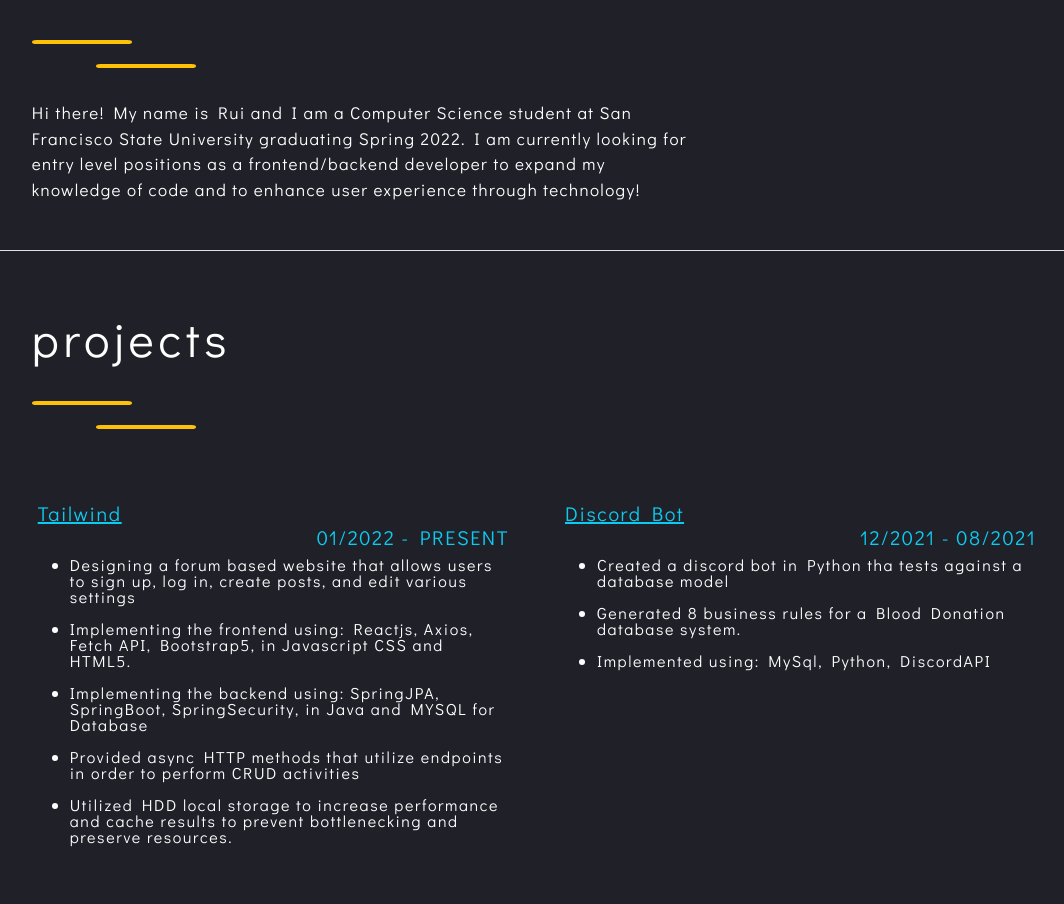
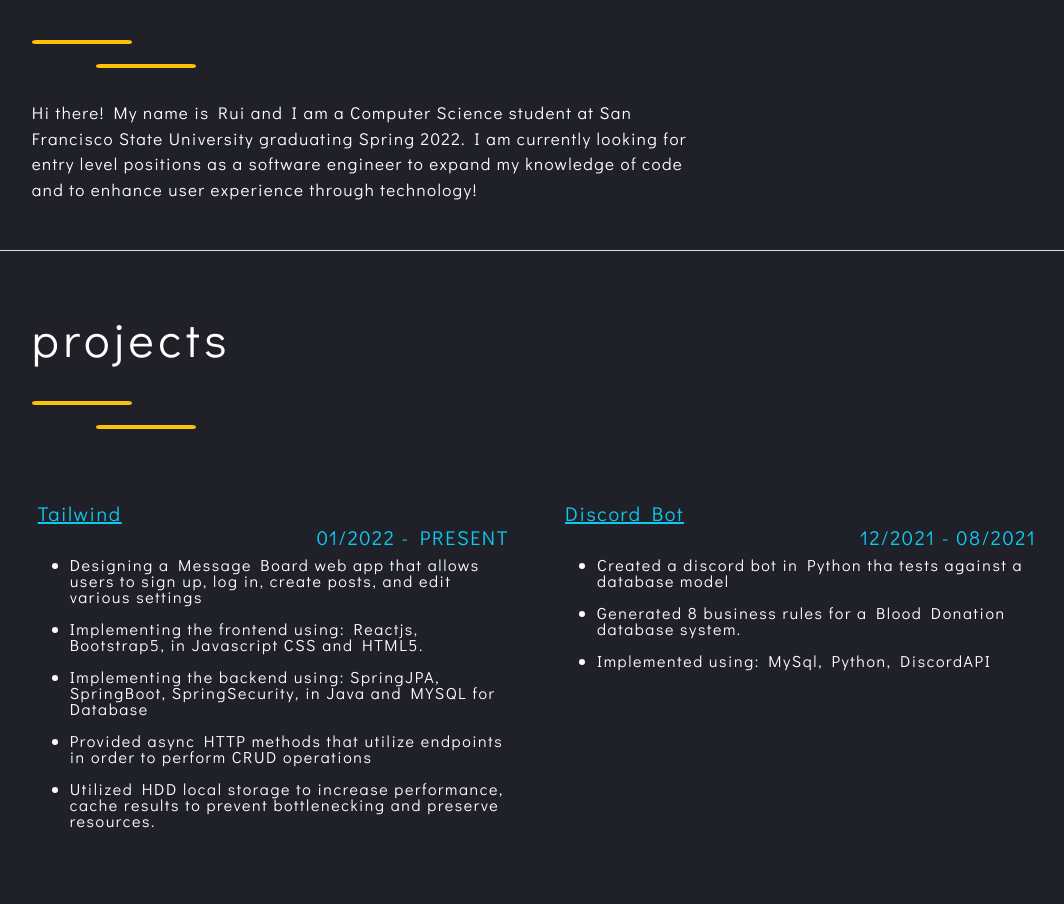
Before and after one commit to RuiQiHuang1832/Portfolio, a React (Create React App) app: page / in a window 1280 px wide. Shown: the part 792-1696 px from the top of the page, without its empty margins (109-1173 px from the left). Built offline with nearby package versions, Linux system fonts and the light colour scheme.

Commit message:
changed a few lines

```diff
--- a/src/components/About.jsx
+++ b/src/components/About.jsx
@@ -16,7 +16,7 @@ export default function About() {
           </div>
             <div className='title-text mb-5 col-7 mt-4 fontDidact'>
                 Hi there! My name is Rui and I am a Computer Science student at San Francisco State University
-                graduating Spring 2022. I am currently looking for entry level positions as a frontend/backend developer
+                graduating Spring 2022. I am currently looking for entry level positions as a software engineer
                  to expand my knowledge of code and to enhance user experience through technology!
 
         </div>
--- a/src/components/Projects.jsx
+++ b/src/components/Projects.jsx
@@ -25,12 +25,12 @@ export default function Projects() {
         <h5 class="card-title text-info"><span className='text-decoration-underline'>Tailwind </span> <span className='d-flex justify-content-end'>01/2022 - PRESENT</span></h5>
         <p class="card-text"><ul>
         <li>
-        Designing a forum based website that allows
+        Designing a Message Board web app that allows
         users to sign up, log in, create posts, and edit various settings
         </li>
         <br/>
         <li>
-          Implementing the frontend using: Reactjs, Axios, Fetch API, Bootstrap5, in Javascript CSS and HTML5.
+          Implementing the frontend using: Reactjs, Bootstrap5, in Javascript CSS and HTML5.
         </li>
         <br/>
         <li>
@@ -38,11 +38,11 @@ export default function Projects() {
         </li>
         <br/>
         <li>
-          Provided async HTTP methods that utilize endpoints in order to perform CRUD activities
+          Provided async HTTP methods that utilize endpoints in order to perform CRUD operations
         </li>
         <br/>
         <li>
-          Utilized HDD local storage to increase performance and cache results to prevent bottlenecking and preserve resources.
+          Utilized HDD local storage to increase performance, cache results to prevent bottlenecking and preserve resources.
         </li>
 
         </ul></p>
--- a/src/components/Skills.jsx
+++ b/src/components/Skills.jsx
@@ -30,7 +30,7 @@ export default class Skills extends Component {
         </li>
         <br/>
         <li>
-        <span className='text-success'>Coursework: </span> <br></br>Programming Paradigms and Languages, Artifical Intelligence, Computer Networks Intro to Database Systems, Software Engineering, Software Development
+        <span className='text-success'>Coursework: </span> <br></br>Programming Paradigms and Languages, Artificial Intelligence, Computer Networks, Intro to Database Systems, Software Engineering, Software Development
         </li>
         <br/>
         <li>
```
